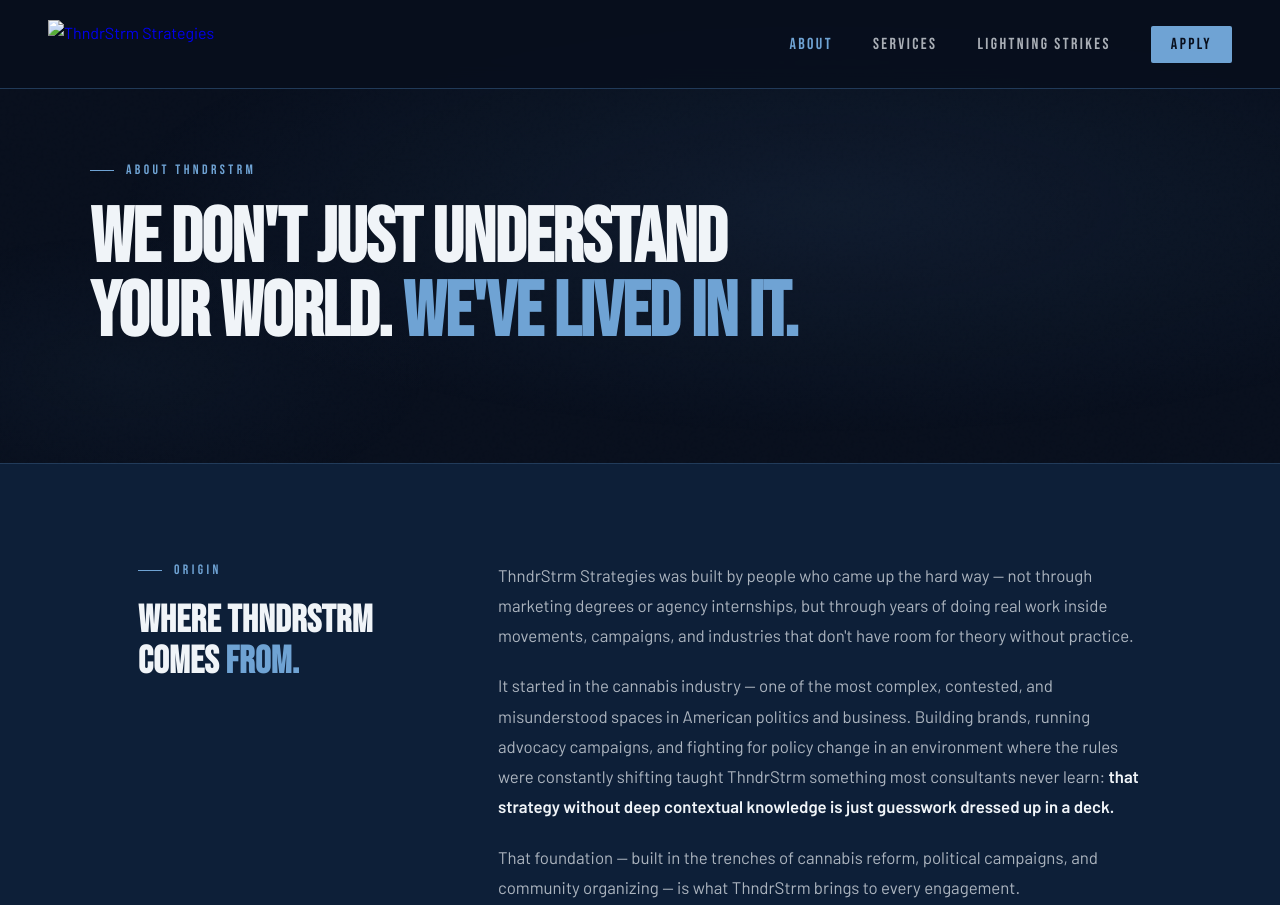
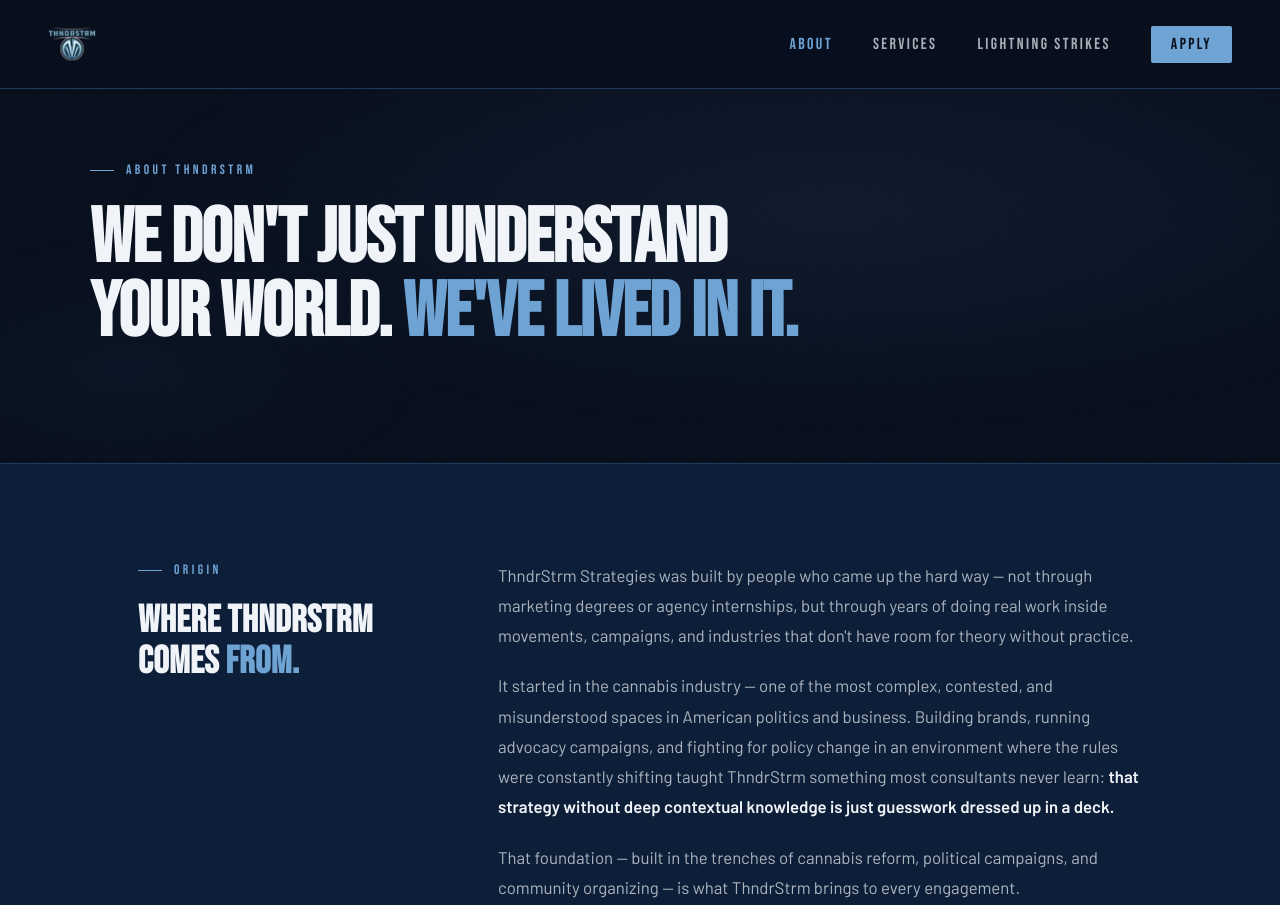
Before and after one commit to WizKaliko/thndrstrmstrategies, a plain HTML site: page about.html in a window 1280 px wide. Shown: the top 905 px of the page. Drawn offline with Linux system fonts and the light colour scheme; a web font is replaced by a local one.

Commit message:
thndrstrmlogo.html

```diff
--- a/about.html
+++ b/about.html
@@ -556,7 +556,7 @@
   <!-- NAV -->
   <nav>
     <a href="index.html" class="nav-logo">
-      <img src="logo-icon.png" alt="ThndrStrm Strategies">
+      <img src="thndrstrm-logo-square.png" alt="ThndrStrm Strategies">
     </a>
     <ul class="nav-links">
       <li><a href="about.html" class="active">About</a></li>
@@ -694,7 +694,7 @@
   <!-- FOOTER -->
   <footer>
     <a href="index.html" class="footer-logo">
-      <img src="logo-icon.png" alt="ThndrStrm Strategies">
+      <img src="thndrstrm-logo-square.png" alt="ThndrStrm Strategies">
     </a>
     <ul class="footer-links">
       <li><a href="about.html">About</a></li>
```
